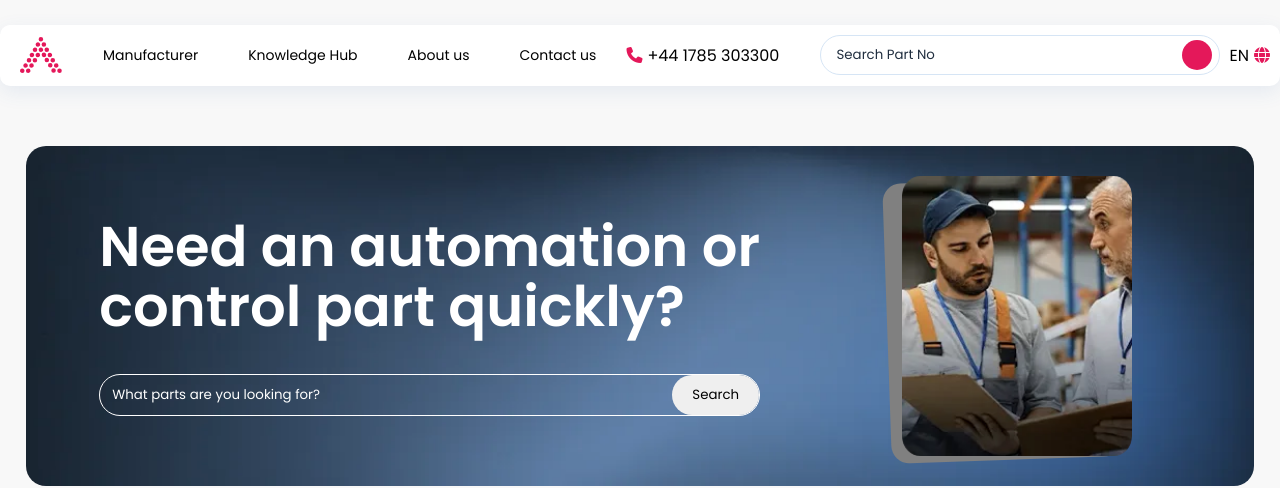
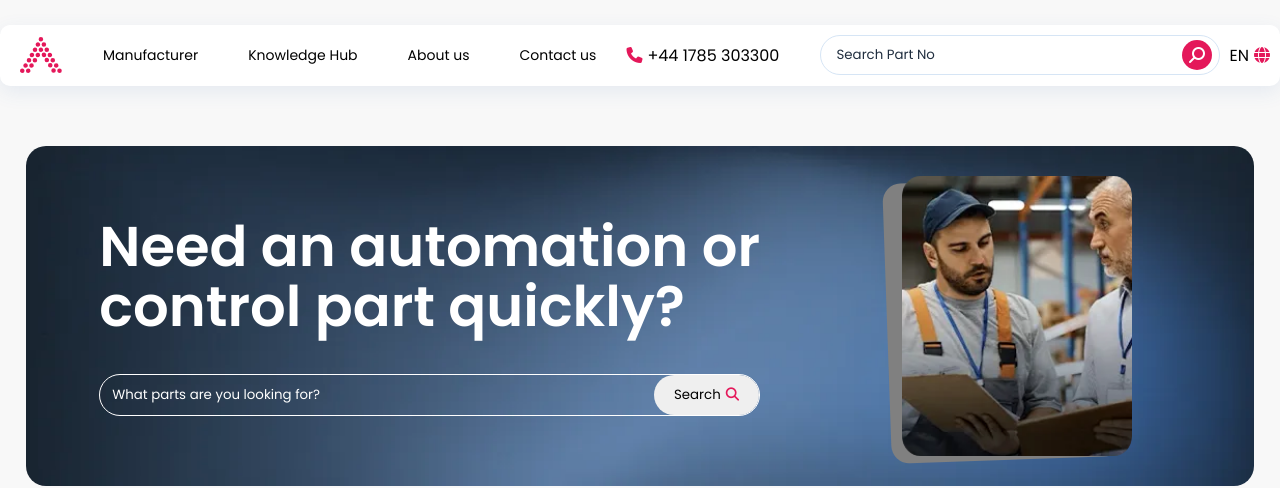
Before and after one commit to emmanuelojiji/eua-refresh, a React (Create React App) app: page / in a window 1280 px wide. Shown: the top 488 px of the page. Built offline with nearby package versions, Linux system fonts and the light colour scheme.

Commit message:
feat: search icon added to hero

```diff
--- a/src/App.js
+++ b/src/App.js
@@ -21,7 +21,9 @@ function App() {
                 type="text"
                 placeholder="What parts are you looking for?"
               ></input>
-              <button>Search</button>
+              <button>
+                Search <i class="fa-solid fa-magnifying-glass"></i>
+              </button>
             </div>
           </div>
 
--- a/src/App.scss
+++ b/src/App.scss
@@ -12,7 +12,6 @@
 }
 
 .hero {
-
   background: url("./media/bg.webp");
   background-size: cover;
   background-position: center;
@@ -31,7 +30,7 @@
     flex-direction: column;
   }
 
-  .card-container{
+  .card-container {
     position: relative;
   }
 
@@ -59,7 +58,6 @@
     top: 4px;
     left: -15px;
     transform: rotate(-2deg);
-
   }
 
   h1 {
@@ -95,6 +93,13 @@
       border-radius: 500px;
       padding: 0 20px;
       border: 0;
+      display: flex;
+      align-items: center;
+
+      i {
+        margin-left: 5px;
+        color: #e4185a;
+      }
     }
   }
 }
--- a/src/components/Header.js
+++ b/src/components/Header.js
@@ -21,7 +21,9 @@ const Header = () => {
             className="header-input"
             placeholder="Search Part No"
           />
-          <div className="search-button"></div>
+          <div className="search-button">
+          <i class="fa-solid fa-magnifying-glass"></i>
+          </div>
         </div>
 
         <span className="language">EN</span>
--- a/src/components/Header.scss
+++ b/src/components/Header.scss
@@ -77,6 +77,14 @@ nav {
     min-width: 30px;
     border-radius: 100%;
     background: #e4185a;
+    color: white;
+    display: flex;
+    align-items: center;
+    justify-content: center;
+
+    i{
+      transform: scaleX(-1);
+    }
   }
 }
 
```
